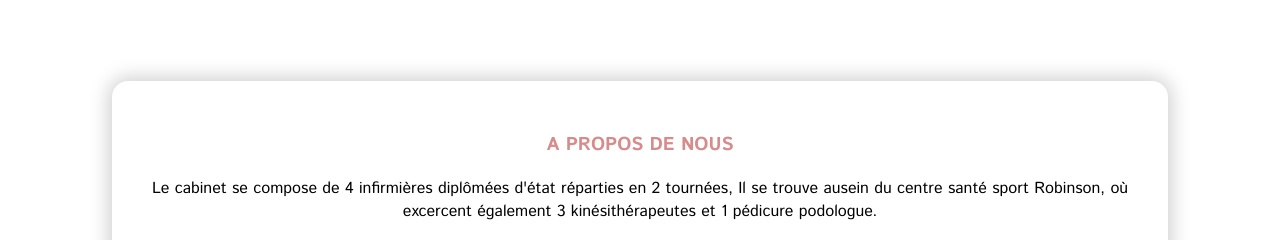
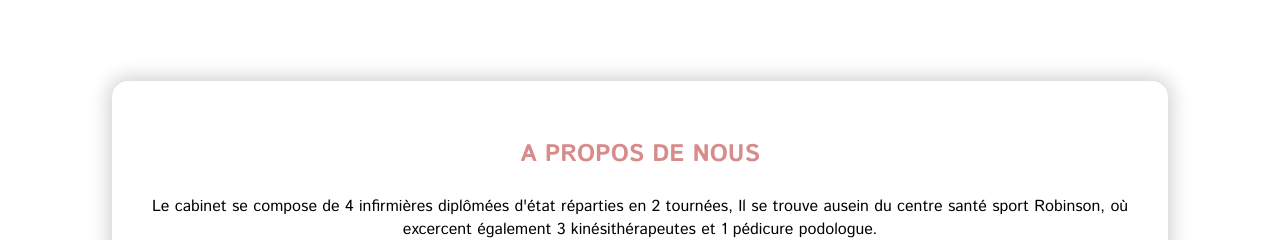
Before and after one commit to Cabinet-Infirmier/cabinet-infirmier-sceaux, a React (Vite) app: page / in a window 1280 px wide. Shown: the part 1180-1420 px from the top of the page. Built offline with nearby package versions, Linux system fonts and the light colour scheme.

Commit message:
Add style and link to contact page

```diff
--- a/src/components/hero/Hero.jsx
+++ b/src/components/hero/Hero.jsx
@@ -1,10 +1,12 @@
 import styles from "./Hero.module.css";
-import { NavLink } from "react-router-dom";
+import { NavLink, useNavigate } from "react-router-dom";
 import heroImage from "../../../public/images/nurses/Hero.png";
 import Button from "../button/Button";
 import { MessageSquare, Phone } from "lucide-react";
 
 function Hero() {
+  const navigate = useNavigate();
+
   return (
     <div className={styles.hero}>
       <div className={styles.container}>
@@ -38,7 +40,7 @@ function Hero() {
           </div>
 
           <NavLink to="/contact">
-            <Button>Prendre RDV</Button>
+            <Button onClick={() => navigate("/contact")}>Prendre RDV</Button>
           </NavLink>
         </div>
       </div>
--- a/src/index.css
+++ b/src/index.css
@@ -12,3 +12,23 @@ h1 {
   font-family: "Instrument Sans", serif;
   font-style: normal;
 }
+
+h3 {
+  color: #d78b8b;
+  font-family: Istok Web;
+  font-weight: 700;
+  font-size: 24px;
+  line-height: 34.55px;
+  letter-spacing: 0%;
+  text-align: center;
+  text-transform: capitalize;
+}
+
+h4 {
+  font-family: Istok Web;
+  font-weight: 700;
+  line-height: 34.55px;
+  letter-spacing: 0%;
+  text-align: center;
+  color: #575555;
+}
```
